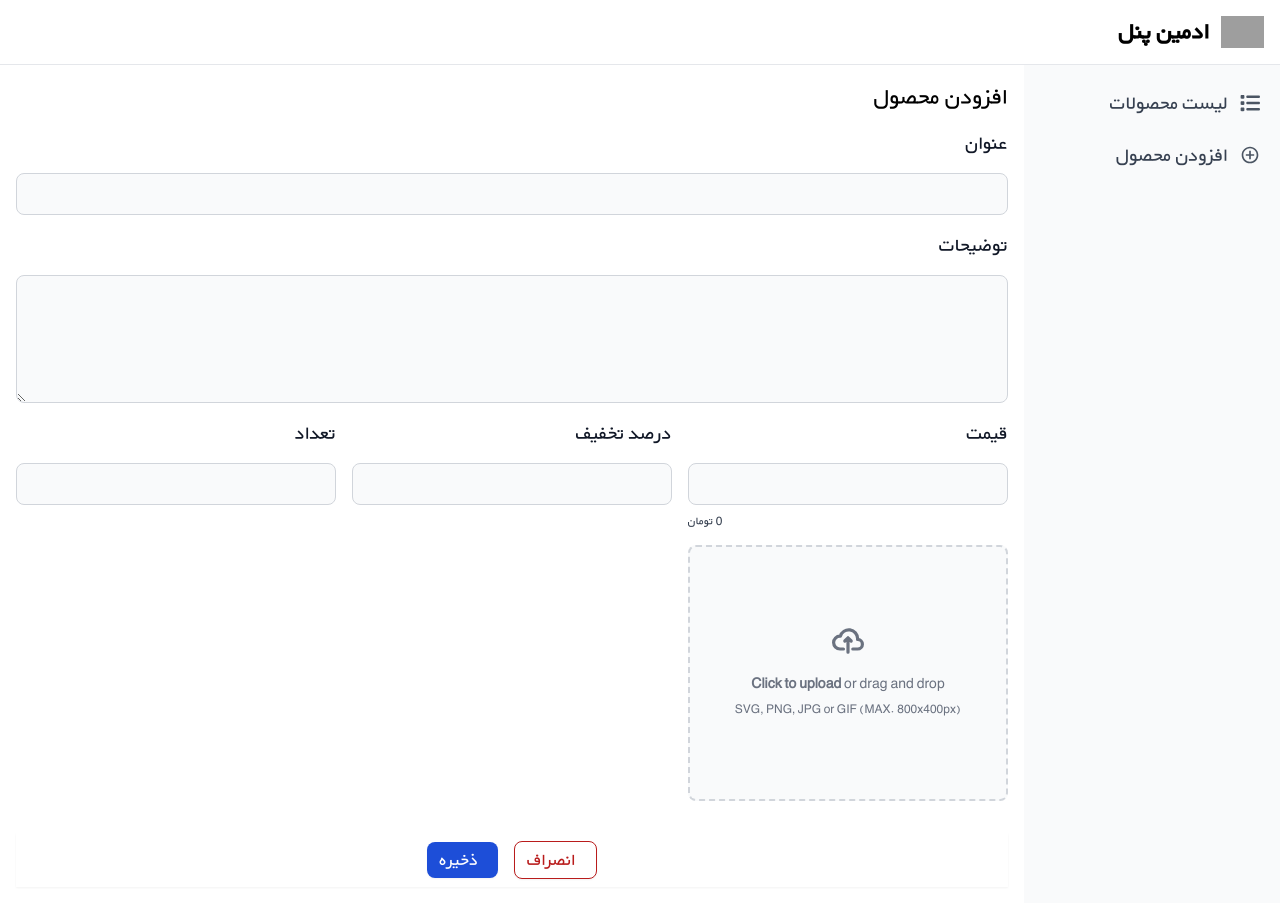
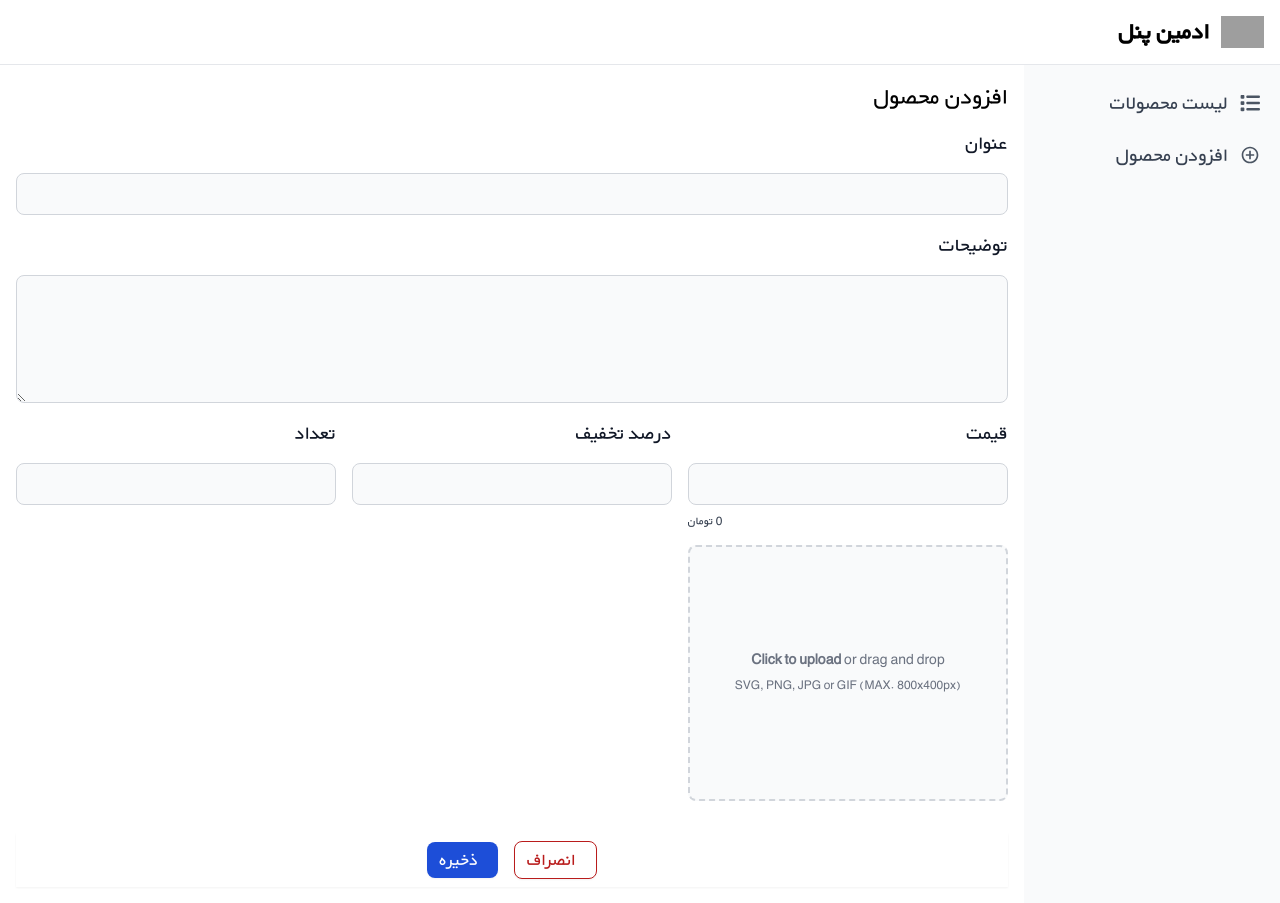
Before and after one commit to mahlakhalili/admin-pannel, a React (Vite) app: page /product/add in a window 1280 px wide. Built offline with nearby package versions, Linux system fonts and the light colour scheme; grey boxes are pictures that could not be loaded.

Commit message:
Update ProductForm.jsx

```diff
--- a/src/components/product/ProductForm.jsx
+++ b/src/components/product/ProductForm.jsx
@@ -78,21 +78,6 @@ const ProductForm = ({
 						className="flex flex-col items-center justify-center w-full h-64 border-2 border-gray-300 border-dashed rounded-lg cursor-pointer bg-gray-50   hover:bg-gray-100  "
 					>
 						<div className="flex flex-col items-center justify-center pt-5 pb-6">
-							<svg
-								className="w-8 h-8 mb-4 text-gray-500"
-								aria-hidden="true"
-								xmlns="http://www.w3.org/2000/svg"
-								fill="none"
-								viewBox="0 0 20 16"
-							>
-								<path
-									stroke="currentColor"
-									strokeLinecap="round"
-									strokeLinejoin="round"
-									strokeWidth="2"
-									d="M13 13h3a3 3 0 0 0 0-6h-.025A5.56 5.56 0 0 0 16 6.5 5.5 5.5 0 0 0 5.207 5.021C5.137 5.017 5.071 5 5 5a4 4 0 0 0 0 8h2.167M10 15V6m0 0L8 8m2-2 2 2"
-								/>
-							</svg>
 							<p className="mb-2 text-sm text-gray-500 dark:text-gray-400">
 								<span className="font-semibold">Click to upload</span> or drag and
 								drop
```
